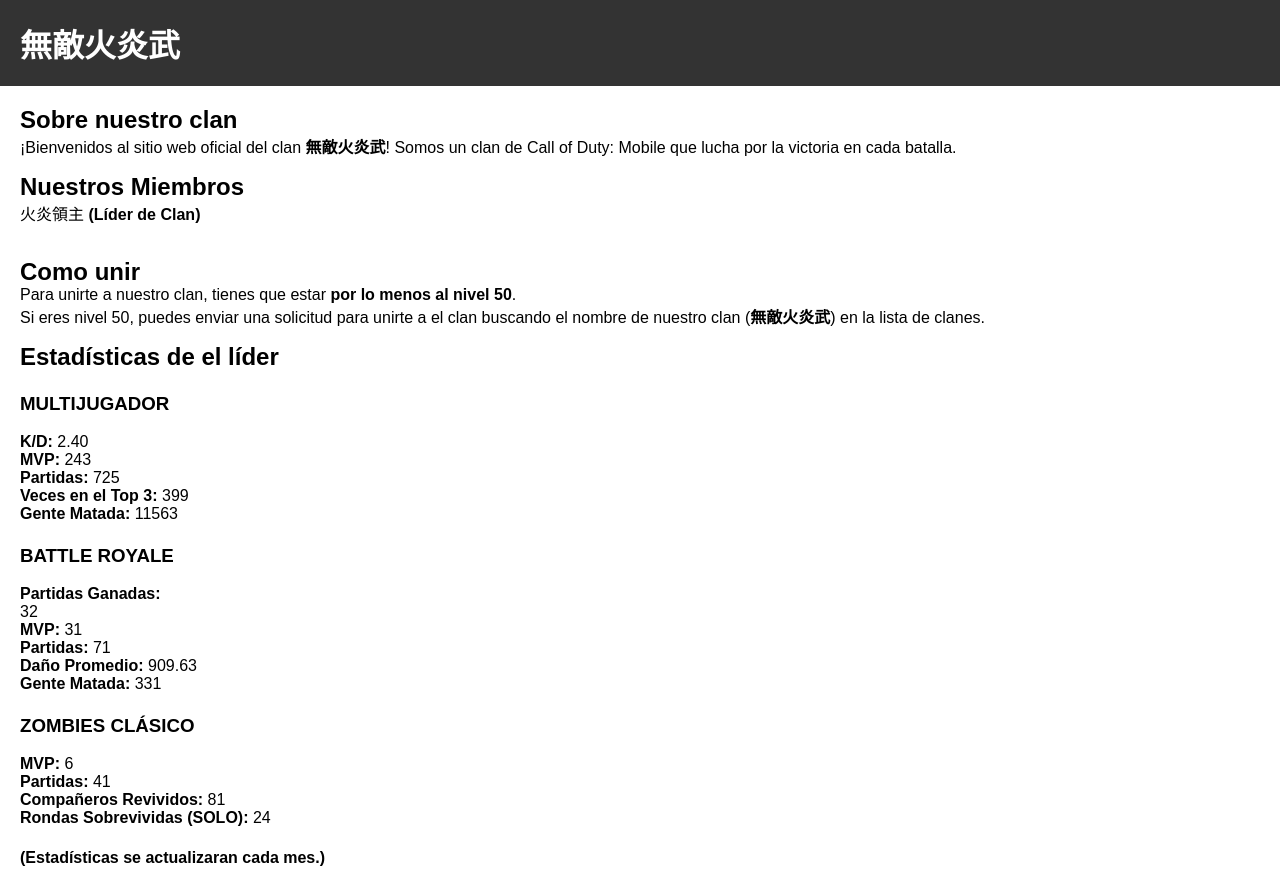
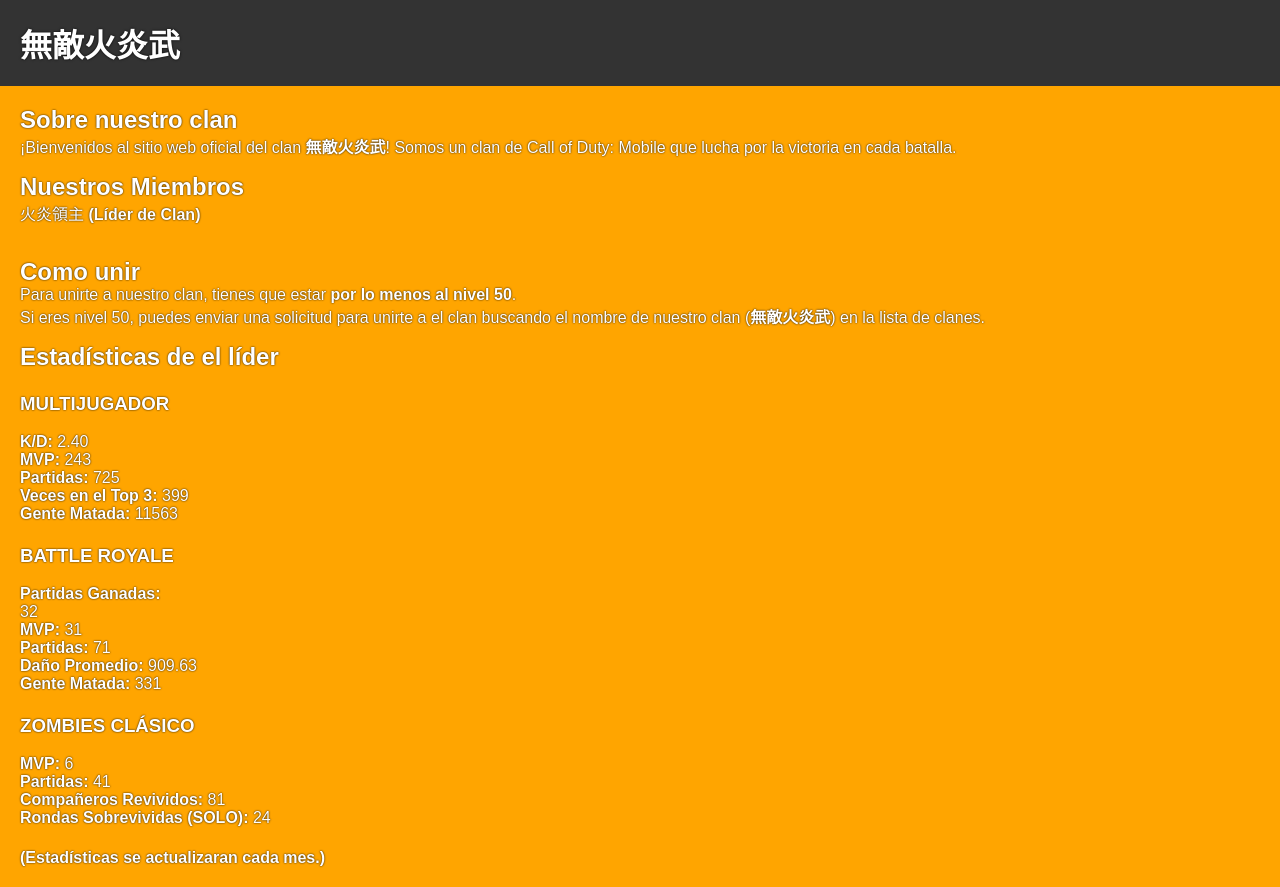
Before and after one commit to GDLLI/CoDM-Clan, a plain HTML site: page index.html in a window 1280 px wide. Drawn offline with Linux system fonts and the light colour scheme.

Commit message:
Update styles.css

```diff
--- a/styles.css
+++ b/styles.css
@@ -7,6 +7,9 @@
 
 body {
     font-family: Arial, sans-serif; /* Fallback fonts for the body */
+    background-color: #FFA500;
+    color: #FFFFFF;
+    text-shadow: 0px 0px 2px #000;
 }
 
 span {
@@ -27,6 +30,7 @@ header {
 .clan-name {
     font-family: 'Noto Serif JP', serif; /* Use Noto Serif JP for clan name */
     font-weight: 600; /* Semibold (600) weight */
+    text-shadow: 0px 0px 2.5px #000;
 }
 
 nav ul {
```
